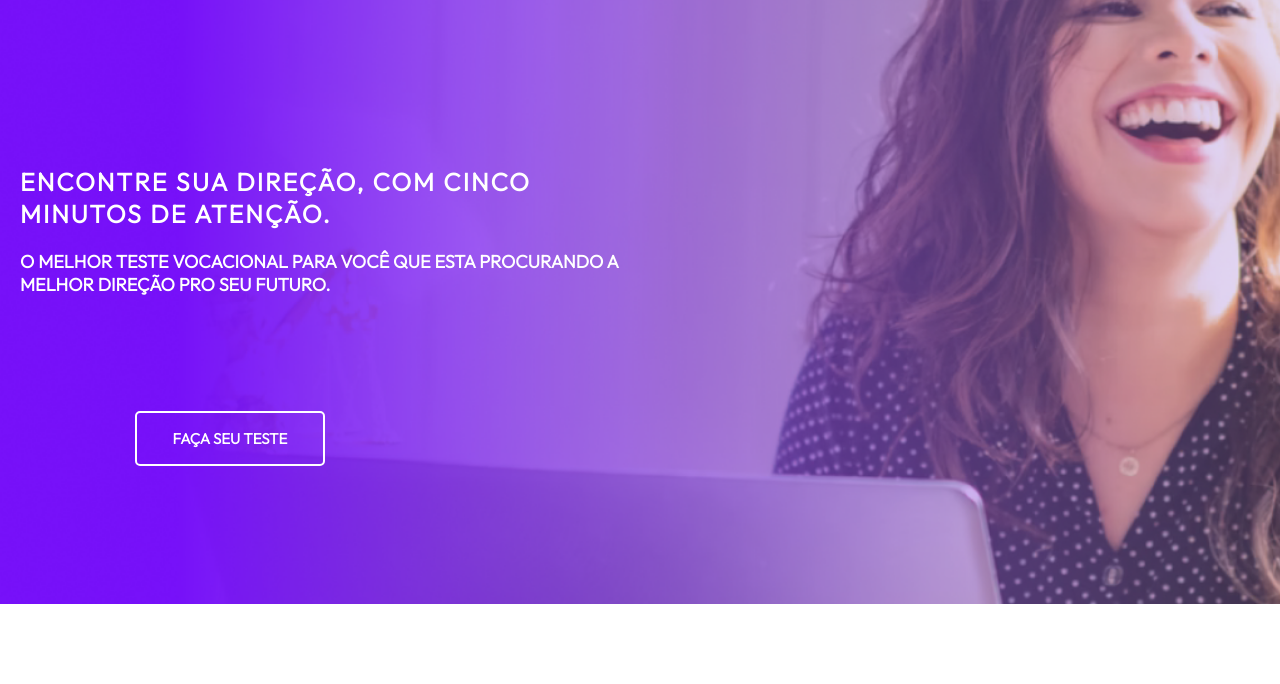
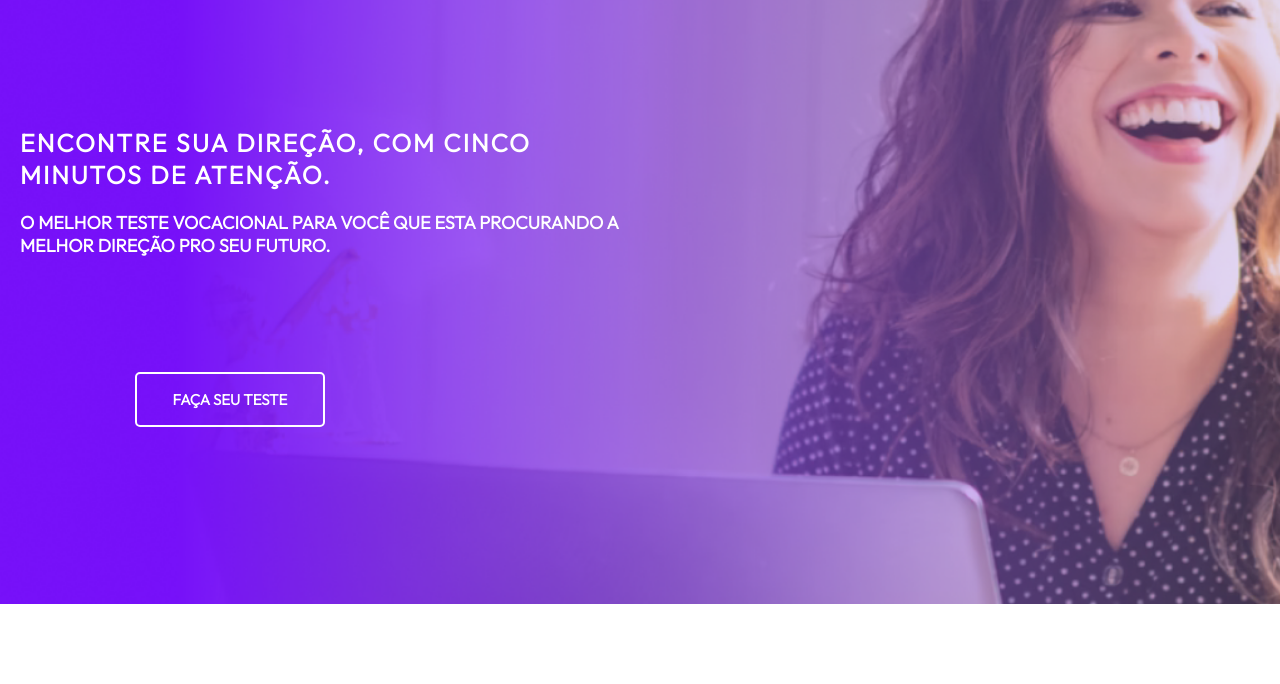
Before and after one commit to enzzo-dev/directum, a plain HTML site: page index.html in a window 1280 px wide. Shown: the part 116-800 px from the top of the page. Drawn offline with Linux system fonts and the light colour scheme.

Commit message:
Update styles.css

```diff
--- a/css/styles.css
+++ b/css/styles.css
@@ -83,7 +83,7 @@ main{
     text-transform: uppercase;
     color: white;
     padding: 100px 20px;
-    padding-top: 22%;
+    padding-top: 19%;
 }
 
 .textAndBtn h1{
```
